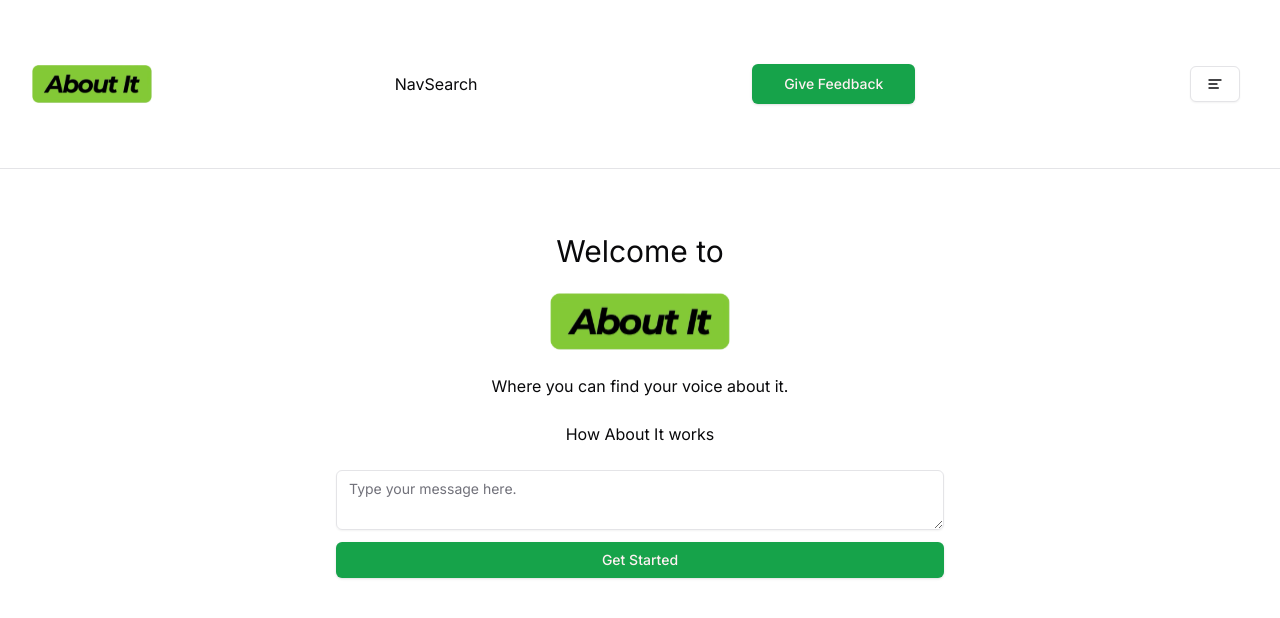
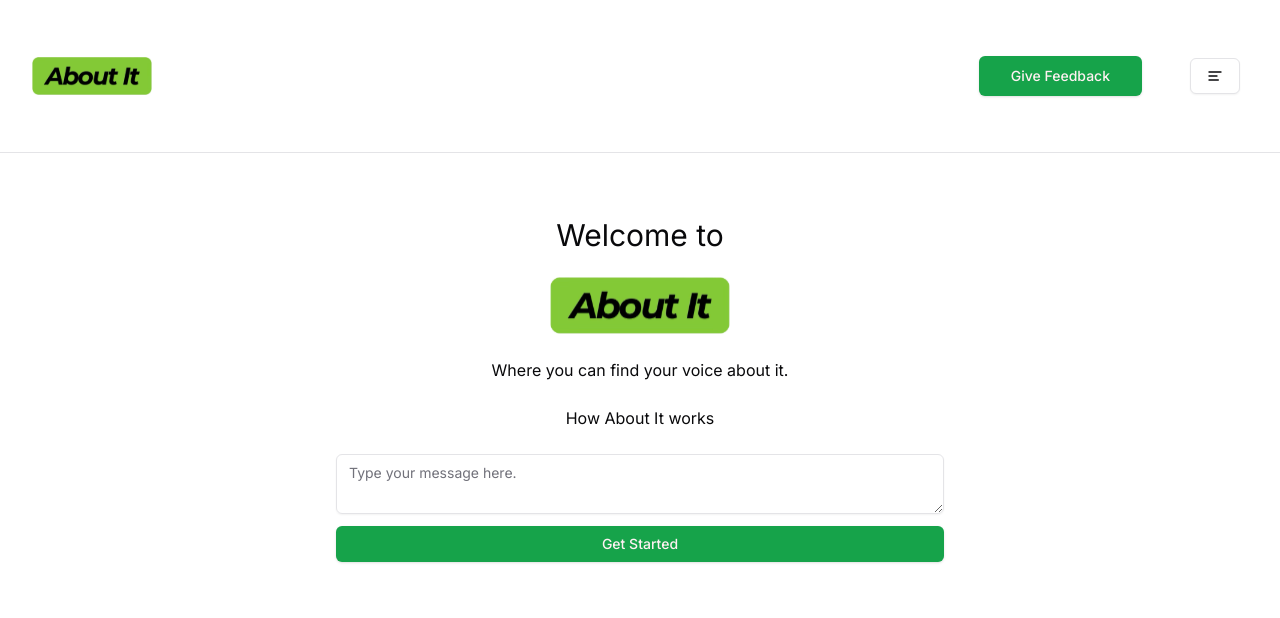
Before and after one commit to keb-ville/Aboutit-BIA-project, a Next.js app in the folder aboutit-app/: page / in a window 1280 px wide. Shown: the top 618 px of the page. Built offline with nearby package versions, Linux system fonts and the light colour scheme.

Commit message:
moved feedback button

```diff
--- a/aboutit-app/components/navbar/NavBar.tsx
+++ b/aboutit-app/components/navbar/NavBar.tsx
@@ -1,4 +1,3 @@
-import NavSearch from "./NavSearch";
 import LinksDropdown from "./LinksDropdown";
 // import DarkMode from "./DarkMode";
 import Logo from "./Logo";
@@ -6,10 +5,9 @@ import { Button } from "../ui/button";
 function Navbar() {
   return (
     <nav className="border-b">
-      <div className="container flex flex-col sm:flex-row  sm:justify-between sm:items-center flex-wrap gap-4 py-8">
+      <div className="container flex flex-col sm:flex-row  sm:justify-between sm:items-center flex-wrap gap-4 py-6">
         <Logo />
-        <NavSearch />
-        <Button variant="default" size="lg" className="capitalize m-8">
+        <Button variant="default" size="lg" className="capitalize m-8 ml-auto">
           Give feedback
         </Button>
         <div className="flex gap-4 items-center ">
```
